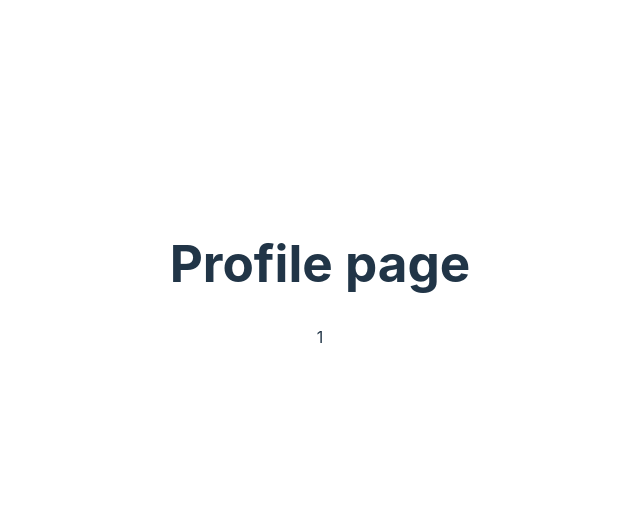
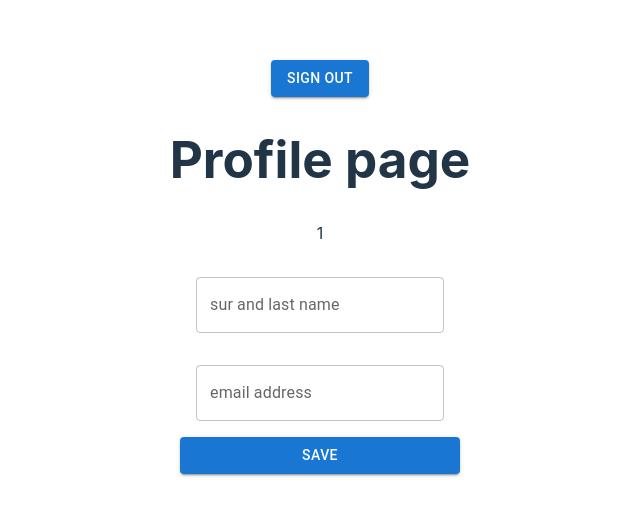
Before and after one commit to CatarinaFjallbark/nc-2024, a React (Vite) app in the folder frontend/: page /1 in a window 1280 px wide. Shown: the part 125-640 px from the top of the page, without its empty margins (320-960 px from the left). Built offline with nearby package versions, Linux system fonts and the light colour scheme.

Commit message:
fix: Basic UI for profile page

```diff
--- a/frontend/src/Helpers/Regex.ts
+++ b/frontend/src/Helpers/Regex.ts
@@ -1 +1,2 @@
-export const swedishPhoneNumber = /^\d{8,10}$/;
+export const nameRegex = /^.+$/;
+export const emailRegex = /^\S+@\S+\.\S+$/;
--- a/frontend/src/Pages/Landing.tsx
+++ b/frontend/src/Pages/Landing.tsx
@@ -11,7 +11,6 @@ const Landing = () => {
       <Box sx={{ display: "flex", flexDirection: "column", margin: "1rem" }}>
         <TextField
           sx={{ margin: "1rem" }}
-          id="outlined-error-helper-text"
           label="phone number"
           variant="outlined"
           value={phoneNumber}
--- a/frontend/src/Pages/Profile.tsx
+++ b/frontend/src/Pages/Profile.tsx
@@ -1,12 +1,87 @@
 import { useParams } from "react-router-dom";
+import { TextField, Button, Box } from "@mui/material";
+import { useState } from "react";
+import { emailRegex, nameRegex } from "../Helpers/Regex";
+
+//Not signed in needs to be handled
 
 const Profile = () => {
   const { phonenumber } = useParams();
-  //Not signed in needs to be handled
+  const [name, setName] = useState("");
+  const [nameError, setNameError] = useState(false);
+  const [email, setEmail] = useState("");
+  const [emailError, setEmailError] = useState(false);
+  const [error, setError] = useState(false);
+  const [activateError, setActivateError] = useState(false);
+
+  const validateName = (value: string) => {
+    //Only add error if user has tried to sign in to improve user experience
+    setNameError(activateError && !nameRegex.test(value));
+  };
+
+  const validateEmail = (value: string) => {
+    //Only add error if user has tried to sign in to improve user experience
+    setEmailError(activateError && !emailRegex.test(value));
+  };
+
   return (
     <>
+      <Button
+        variant="contained"
+        onClick={() => {
+          // Use Firebase function
+          console.log("Sign out", name, email, phonenumber);
+          setError(false);
+        }}
+      >
+        Sign out
+      </Button>
       <h1>Profile page</h1>
       <div>{phonenumber}</div>
+      <Box sx={{ display: "flex", flexDirection: "column", margin: "1rem" }}>
+        <TextField
+          sx={{ margin: "1rem" }}
+          label="sur and last name"
+          variant="outlined"
+          value={name}
+          error={error || nameError}
+          helperText={nameError ? "Name field cannot be empty" : ""}
+          onChange={(e) => {
+            setName(e.target.value);
+            validateName(e.target.value);
+            setError(false);
+          }}
+        />
+        <TextField
+          sx={{ margin: "1rem" }}
+          label="email address"
+          variant="outlined"
+          value={email}
+          error={error || emailError}
+          helperText={emailError ? "Incorrect email address" : ""}
+          onChange={(e) => {
+            setEmail(e.target.value);
+            validateEmail(e.target.value);
+            setError(false);
+          }}
+        />
+        <Button
+          variant="contained"
+          onClick={() => {
+            // Use Firebase function
+            //setError(false);
+            validateName(name);
+            validateEmail(email);
+            console.log("Save", name, email);
+            setActivateError(true);
+          }}
+        >
+          Save
+        </Button>
+        {error && (
+          <div>"Unfortuantly there was an error saving, please try again</div>
+        )}
+      </Box>
     </>
   );
 };
```
